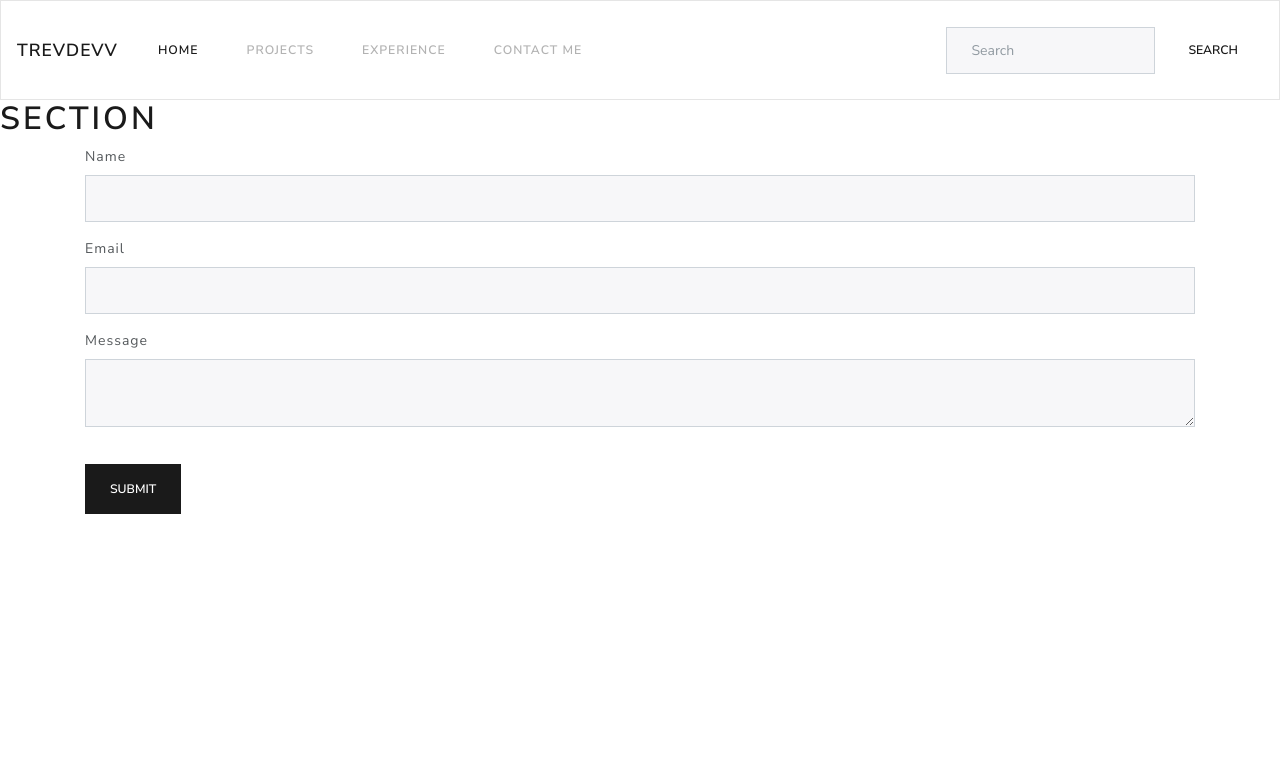
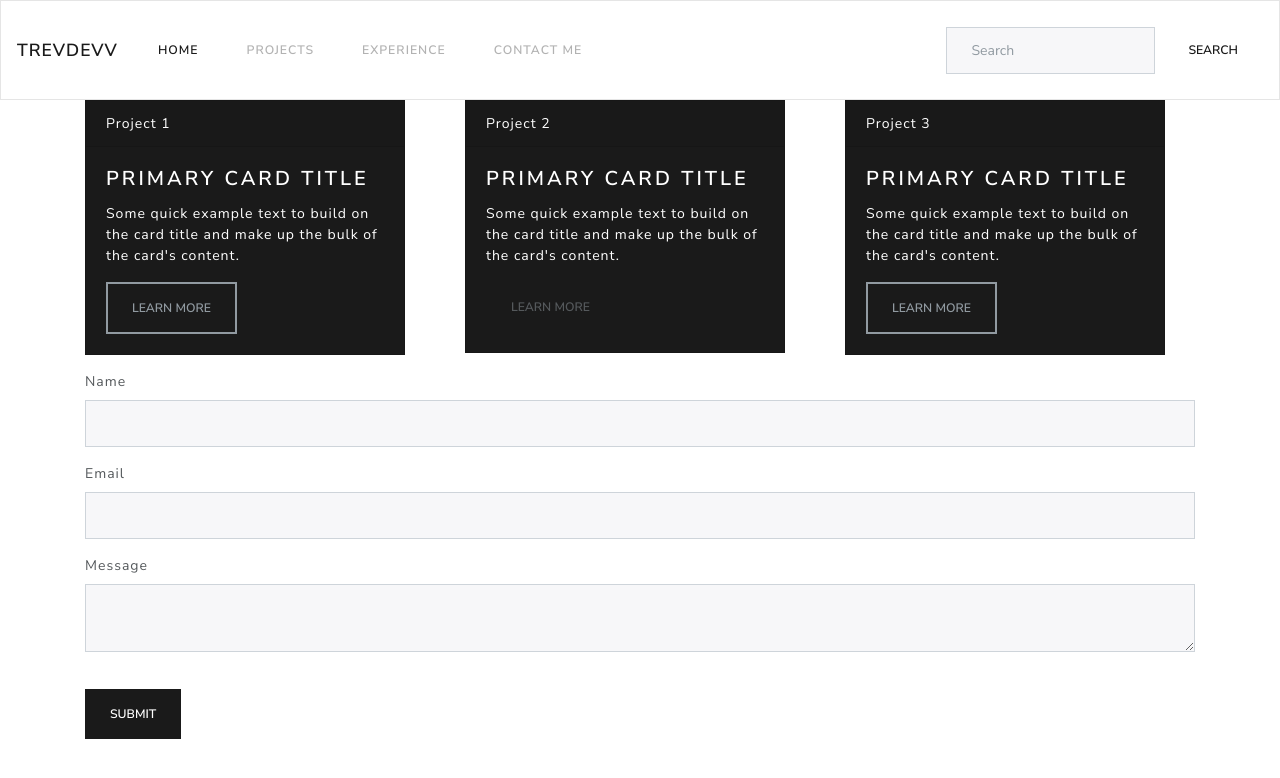
Before and after one commit to trevdevv/phpprojects, a PHP site: page /Contact_Form_Webpage/index.php in a window 1280 px wide. Shown: the top 778 px of the page. Run offline with PHP 8.4, Linux system fonts and the light colour scheme.

Commit message:
Added Nav Bar, Cards, to my website using the bootswatch lux template

```diff
--- a/Contact_Form_Webpage/index.php
+++ b/Contact_Form_Webpage/index.php
@@ -92,7 +92,40 @@
 
     <!-- Section -->
     <section>
-        <h1>SECTION</h1>
+        <div class="container">
+            <div class="row">
+                <div class="col-sm-4">
+                    <div class="card text-white bg-primary mb-3" style="max-width: 20rem;">
+                        <div class="card-header">Project 1</div>
+                        <div class="card-body">
+                            <h4 class="card-title">Primary card title</h4>
+                            <p class="card-text">Some quick example text to build on the card title and make up the bulk of the card's content.</p>
+                            <button type="button" class="btn btn-outline-secondary" data-toggle="modal" data-target=".modal-1">Learn More</button>
+                        </div>
+                    </div>
+                </div>
+                <div class="col-sm-4">
+                    <div class="card text-white bg-primary mb-3" style="max-width: 20rem;">
+                        <div class="card-header">Project 2</div>
+                        <div class="card-body">
+                            <h4 class="card-title">Primary card title</h4>
+                            <p class="card-text">Some quick example text to build on the card title and make up the bulk of the card's content.</p>
+                            <button type="button" class="btn btn-secondar" data-toggle="modal" data-target=".modal-2">Learn More</button>
+                        </div>
+                    </div>
+                </div>
+                <div class="col-sm-4">
+                    <div class="card text-white bg-primary mb-3" style="max-width: 20rem;">
+                        <div class="card-header">Project 3</div>
+                        <div class="card-body">
+                            <h4 class="card-title">Primary card title</h4>
+                            <p class="card-text">Some quick example text to build on the card title and make up the bulk of the card's content.</p>
+                            <button type="button" class="btn btn-outline-secondary" data-toggle="modal" data-target=".modal-3">Learn More</button>
+                        </div>
+                    </div>
+                </div>
+            </div>
+        </div>
     </section>
 
     <!-- Footer -->
```
Also changed, not shown: loops.php (added, +14 -0 lines), 1 other file.
